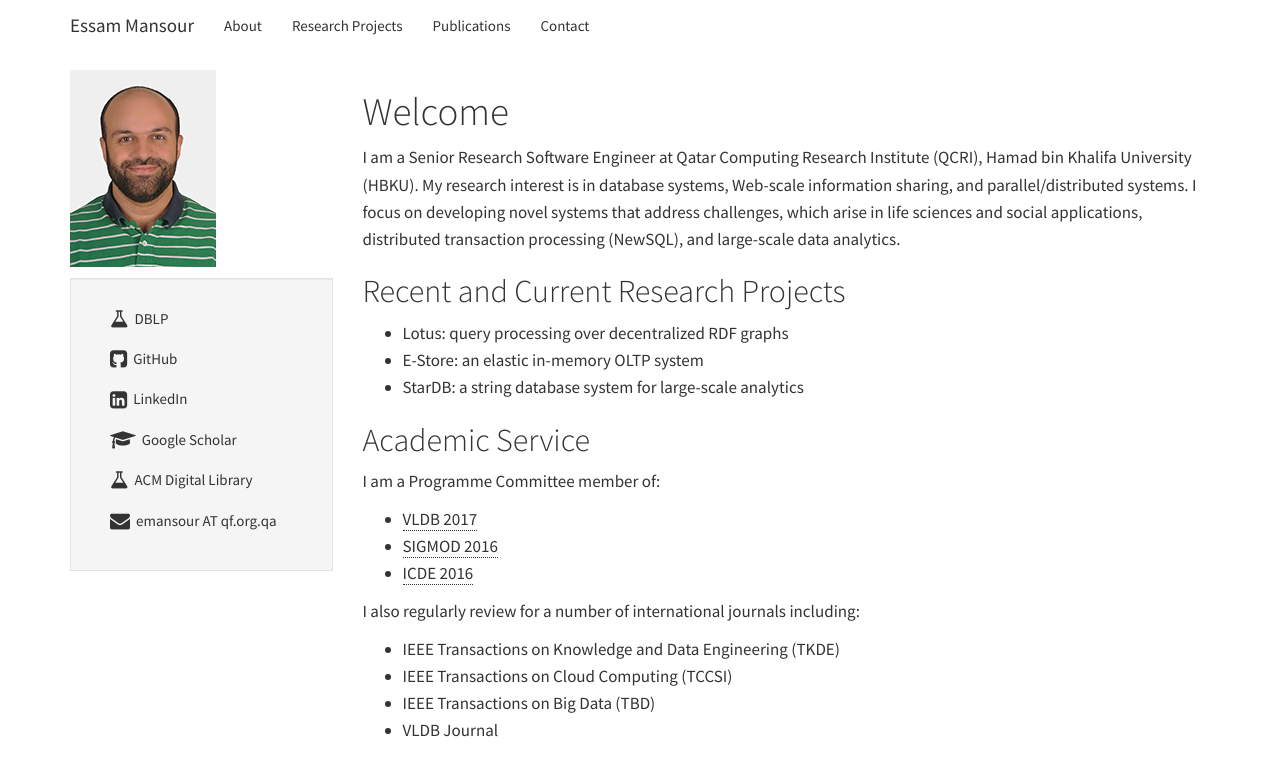
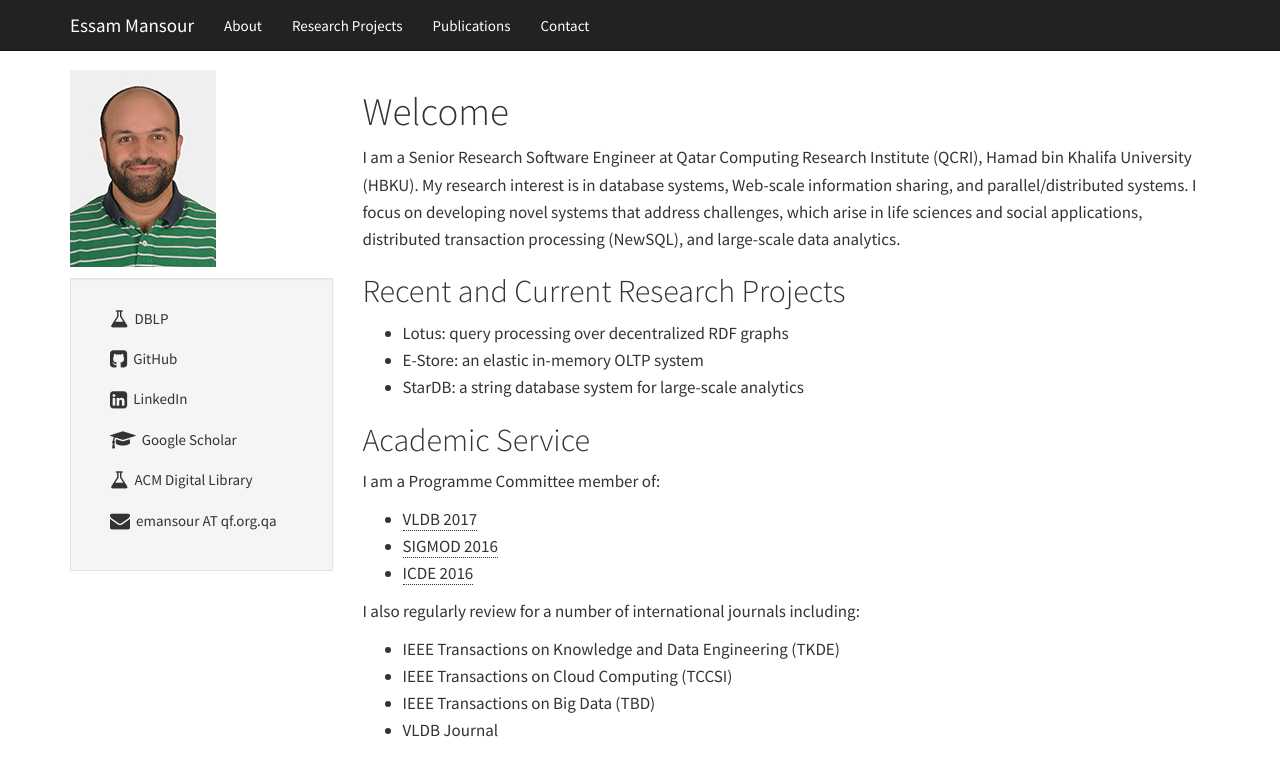
Before and after one commit to mansoure/mansoure.github.io, a Jekyll site: the page built from index.md, in a window 1280 px wide. Shown: the top 776 px of the page. Built offline with Jekyll 4.4.1, drawn with Linux system fonts in a browser that asks for light colours.

Commit message:
Update default.html

```diff
--- a/_layouts/default.html
+++ b/_layouts/default.html
@@ -22,7 +22,7 @@
 		</head>
 		<body>
 
-			<div class="navbar navbar-dark  navbar-fixed-top" role="navigation">
+			<div class="navbar navbar-default  navbar-fixed-top" role="navigation">
 				<div class="container">
 			        <div class="navbar-header">
 			            <button type="button" class="navbar-toggle" data-toggle="collapse" data-target=".navbar-ex1-collapse">
```
